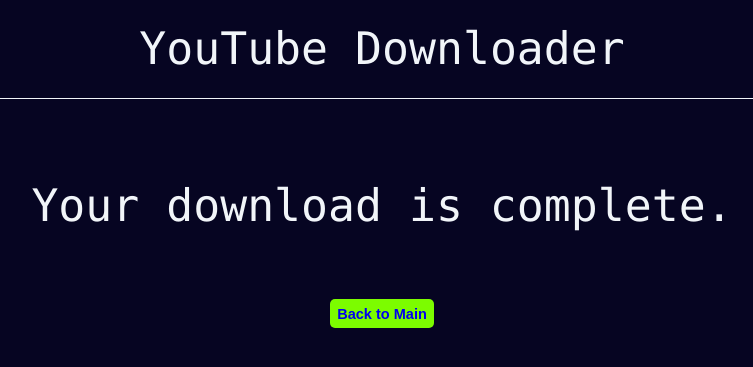
After one commit to Ricano/portofodio, a Django app: template templates/youtube_success.html in a window 1280 px wide. The commit adds this page. Shown: the top 367 px of the page, without its empty margins (258-1011 px from the left). Run offline with Django 4.2, Linux system fonts and the light colour scheme; the template is opened without the code that fills it, so the values that code supplies are empty; some web fonts are replaced.

```diff
--- /dev/null
+++ b/templates/youtube_success.html
@@ -0,0 +1,29 @@
+{% load static %}
+
+<!DOCTYPE html>
+<html lang="en">
+<head>
+    <meta charset="UTF-8">
+    <title>{% block title %}{% endblock %}</title>
+    <link rel="stylesheet" href="{% static 'youtube/css/styles.css' %}">
+    <meta name="viewport" content="width=device-width, initial-scale=1.0">
+</head>
+<body>
+
+<header class="header">
+    YouTube Downloader
+</header>
+
+
+<section id="success">
+    <p>
+        Your download is complete.
+    </p>
+    <div class="buttons">
+        <button id="yt-form-go" class="btn"><a href="{% url "youtube" %}">Back to Main</a></button>
+    </div>
+</section>
+
+
+</body>
+</html>
```
Also changed, not shown: templates/youtube.html (+9 -1 lines).
